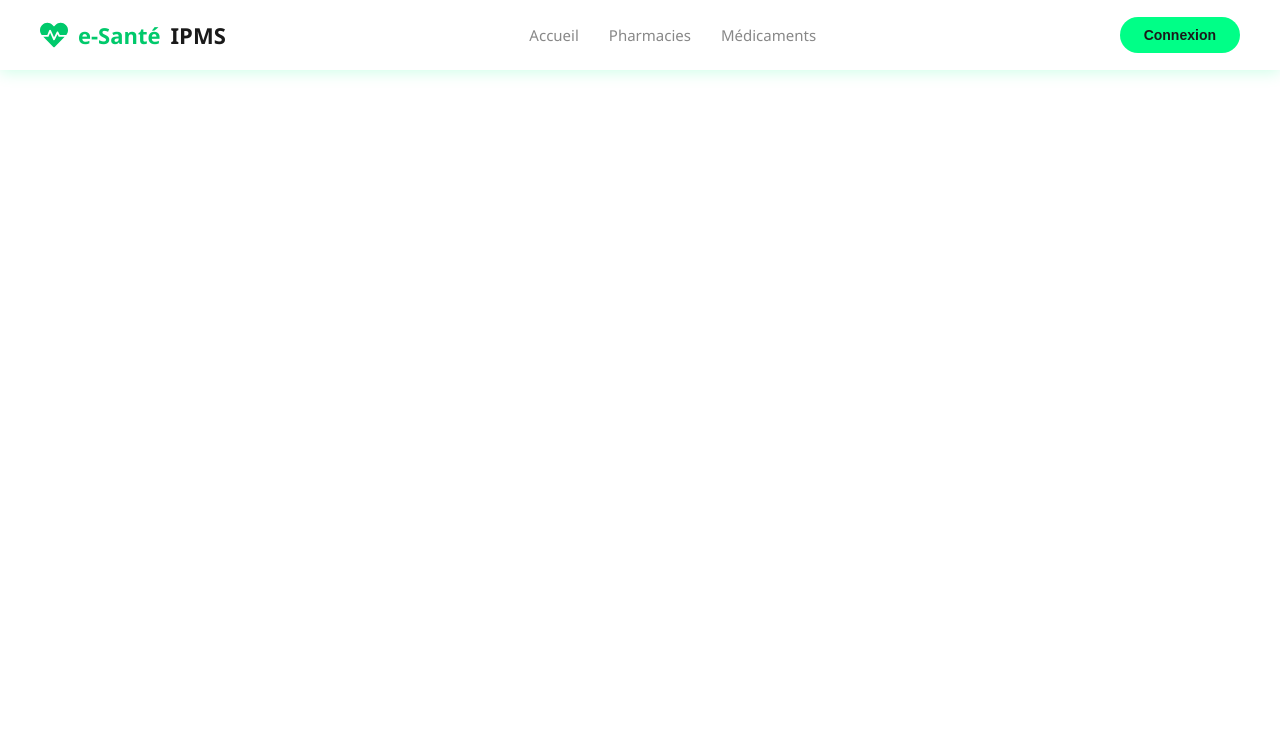
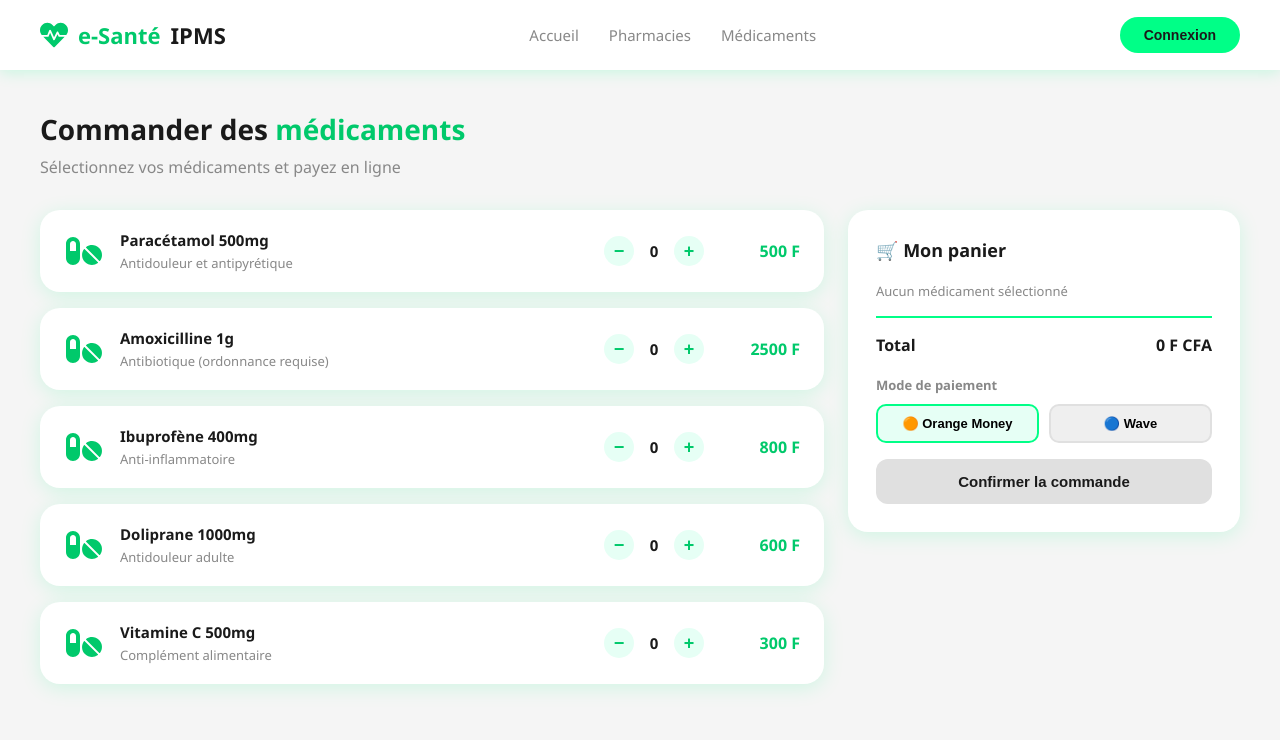
Before and after one commit to idypa10x/esante-ipms, a React (Create React App) app in the folder frontend/: page /patient/commande in a window 1280 px wide. Shown: the top 740 px of the page. Built offline with nearby package versions, Linux system fonts and the light colour scheme.

Commit message:
feat: ajout page commande médicaments avec panier et paiement mobile

```diff
--- a/frontend/src/App.js
+++ b/frontend/src/App.js
@@ -7,6 +7,7 @@ import PatientHome from "./pages/patient/PatientHome";
 import PriseRdvPage from "./pages/patient/PriseRdvPage";
 import OrdonnancesPage from "./pages/patient/OrdonnancesPage";
 import DossierPage from "./pages/patient/DossierPage";
+import CommandePage from "./pages/patient/CommandePage";
 import "./index.css";
 
 function App() {
@@ -21,6 +22,7 @@ function App() {
         <Route path="/patient/rdv" element={<PriseRdvPage />} />
         <Route path="/patient/ordonnances" element={<OrdonnancesPage />} />
         <Route path="/patient/dossier" element={<DossierPage />} />
+        <Route path="/patient/commande" element={<CommandePage />} />
       </Routes>
     </BrowserRouter>
   );
--- /dev/null
+++ b/frontend/src/pages/patient/CommandePage.css
@@ -0,0 +1,194 @@
+.commande-container {
+  padding: 40px;
+  background-color: var(--gris-clair);
+  min-height: 90vh;
+}
+
+.commande-container h1 {
+  font-size: 28px;
+  font-weight: 800;
+  margin-bottom: 8px;
+}
+
+.commande-container h1 span {
+  color: var(--vert-fonce);
+}
+
+.commande-container > p {
+  color: var(--gris);
+  margin-bottom: 32px;
+}
+
+.commande-grid {
+  display: grid;
+  grid-template-columns: 2fr 1fr;
+  gap: 24px;
+}
+
+.medicaments-list {
+  display: flex;
+  flex-direction: column;
+  gap: 16px;
+}
+
+.medicament-card {
+  background-color: var(--blanc);
+  border-radius: 20px;
+  padding: 20px 24px;
+  box-shadow: var(--shadow);
+  display: flex;
+  align-items: center;
+  justify-content: space-between;
+  gap: 16px;
+}
+
+.medicament-icon {
+  font-size: 32px;
+  color: var(--vert-fonce);
+  min-width: 40px;
+}
+
+.medicament-info {
+  flex: 1;
+}
+
+.medicament-info h3 {
+  font-size: 15px;
+  font-weight: 700;
+  margin-bottom: 4px;
+}
+
+.medicament-info p {
+  font-size: 13px;
+  color: var(--gris);
+}
+
+.medicament-prix {
+  font-size: 16px;
+  font-weight: 800;
+  color: var(--vert-fonce);
+  min-width: 80px;
+  text-align: right;
+}
+
+.medicament-qty {
+  display: flex;
+  align-items: center;
+  gap: 10px;
+}
+
+.qty-btn {
+  width: 30px;
+  height: 30px;
+  border-radius: 50%;
+  background-color: var(--vert-clair);
+  color: var(--vert-fonce);
+  font-size: 18px;
+  font-weight: 700;
+  display: flex;
+  align-items: center;
+  justify-content: center;
+  cursor: pointer;
+  border: none;
+  transition: all 0.2s;
+}
+
+.qty-btn:hover {
+  background-color: var(--vert);
+}
+
+.qty-value {
+  font-size: 15px;
+  font-weight: 700;
+  min-width: 20px;
+  text-align: center;
+}
+
+.panier {
+  background-color: var(--blanc);
+  border-radius: 20px;
+  padding: 28px;
+  box-shadow: var(--shadow);
+  position: sticky;
+  top: 90px;
+  height: fit-content;
+}
+
+.panier h2 {
+  font-size: 18px;
+  font-weight: 800;
+  margin-bottom: 20px;
+}
+
+.panier-item {
+  display: flex;
+  justify-content: space-between;
+  font-size: 13px;
+  padding: 8px 0;
+  border-bottom: 1px solid #F0F0F0;
+}
+
+.panier-total {
+  display: flex;
+  justify-content: space-between;
+  font-size: 16px;
+  font-weight: 800;
+  margin-top: 16px;
+  padding-top: 16px;
+  border-top: 2px solid var(--vert);
+}
+
+.paiement-section {
+  margin-top: 20px;
+}
+
+.paiement-section p {
+  font-size: 13px;
+  font-weight: 600;
+  margin-bottom: 10px;
+  color: var(--gris);
+}
+
+.paiement-btns {
+  display: flex;
+  gap: 10px;
+}
+
+.paiement-btn {
+  flex: 1;
+  padding: 10px;
+  border-radius: 10px;
+  border: 2px solid #E0E0E0;
+  font-size: 13px;
+  font-weight: 700;
+  cursor: pointer;
+  transition: all 0.2s;
+}
+
+.paiement-btn.active {
+  border-color: var(--vert);
+  background-color: var(--vert-clair);
+}
+
+.commander-btn {
+  width: 100%;
+  padding: 14px;
+  background-color: var(--vert);
+  color: var(--texte);
+  font-weight: 700;
+  font-size: 15px;
+  border-radius: 12px;
+  margin-top: 16px;
+  transition: all 0.2s;
+}
+
+.commander-btn:hover {
+  background-color: var(--vert-fonce);
+  transform: scale(1.02);
+}
+
+.commander-btn:disabled {
+  background-color: #E0E0E0;
+  cursor: not-allowed;
+  transform: none;
+}
--- /dev/null
+++ b/frontend/src/pages/patient/CommandePage.js
@@ -0,0 +1,105 @@
+import { useState } from "react";
+import { FaPills } from "react-icons/fa";
+import { useNavigate } from "react-router-dom";
+import "./CommandePage.css";
+
+const medicaments = [
+  { id: 1, nom: "Paracétamol 500mg", description: "Antidouleur et antipyrétique", prix: 500 },
+  { id: 2, nom: "Amoxicilline 1g", description: "Antibiotique (ordonnance requise)", prix: 2500 },
+  { id: 3, nom: "Ibuprofène 400mg", description: "Anti-inflammatoire", prix: 800 },
+  { id: 4, nom: "Doliprane 1000mg", description: "Antidouleur adulte", prix: 600 },
+  { id: 5, nom: "Vitamine C 500mg", description: "Complément alimentaire", prix: 300 },
+];
+
+export default function CommandePage() {
+  const [quantites, setQuantites] = useState({});
+  const [paiement, setPaiement] = useState("orange");
+  const navigate = useNavigate();
+
+  const updateQty = (id, delta) => {
+    setQuantites((prev) => ({
+      ...prev,
+      [id]: Math.max(0, (prev[id] || 0) + delta),
+    }));
+  };
+
+  const panier = medicaments.filter((m) => quantites[m.id] > 0);
+  const total = panier.reduce((sum, m) => sum + m.prix * quantites[m.id], 0);
+
+  const handleCommander = () => {
+    alert(`Commande confirmée ! Paiement via ${paiement === "orange" ? "Orange Money" : "Wave"}`);
+    navigate("/patient");
+  };
+
+  return (
+    <div className="commande-container">
+      <h1>Commander des <span>médicaments</span></h1>
+      <p>Sélectionnez vos médicaments et payez en ligne</p>
+
+      <div className="commande-grid">
+        <div className="medicaments-list">
+          {medicaments.map((m) => (
+            <div className="medicament-card" key={m.id}>
+              <FaPills className="medicament-icon" />
+              <div className="medicament-info">
+                <h3>{m.nom}</h3>
+                <p>{m.description}</p>
+              </div>
+              <div className="medicament-qty">
+                <button className="qty-btn" onClick={() => updateQty(m.id, -1)}>−</button>
+                <span className="qty-value">{quantites[m.id] || 0}</span>
+                <button className="qty-btn" onClick={() => updateQty(m.id, 1)}>+</button>
+              </div>
+              <div className="medicament-prix">{m.prix} F</div>
+            </div>
+          ))}
+        </div>
+
+        <div className="panier">
+          <h2>🛒 Mon panier</h2>
+          {panier.length === 0 ? (
+            <p style={{ color: "var(--gris)", fontSize: "13px" }}>Aucun médicament sélectionné</p>
+          ) : (
+            panier.map((m) => (
+              <div className="panier-item" key={m.id}>
+                <span>{m.nom} x{quantites[m.id]}</span>
+                <span>{m.prix * quantites[m.id]} F</span>
+              </div>
+            ))
+          )}
+
+          <div className="panier-total">
+            <span>Total</span>
+            <span>{total} F CFA</span>
+          </div>
+
+          <div className="paiement-section">
+            <p>Mode de paiement</p>
+            <div className="paiement-btns">
+              <button
+                className={`paiement-btn ${paiement === "orange" ? "active" : ""}`}
+                onClick={() => setPaiement("orange")}
+              >
+                🟠 Orange Money
+              </button>
+              <button
+                className={`paiement-btn ${paiement === "wave" ? "active" : ""}`}
+                onClick={() => setPaiement("wave")}
+              >
+                🔵 Wave
+              </button>
+            </div>
+          </div>
+
+          <button
+            className="commander-btn"
+            disabled={panier.length === 0}
+            onClick={handleCommander}
+          >
+            Confirmer la commande
+          </button>
+        </div>
+      </div>
+    </div>
+  );
+}
```
